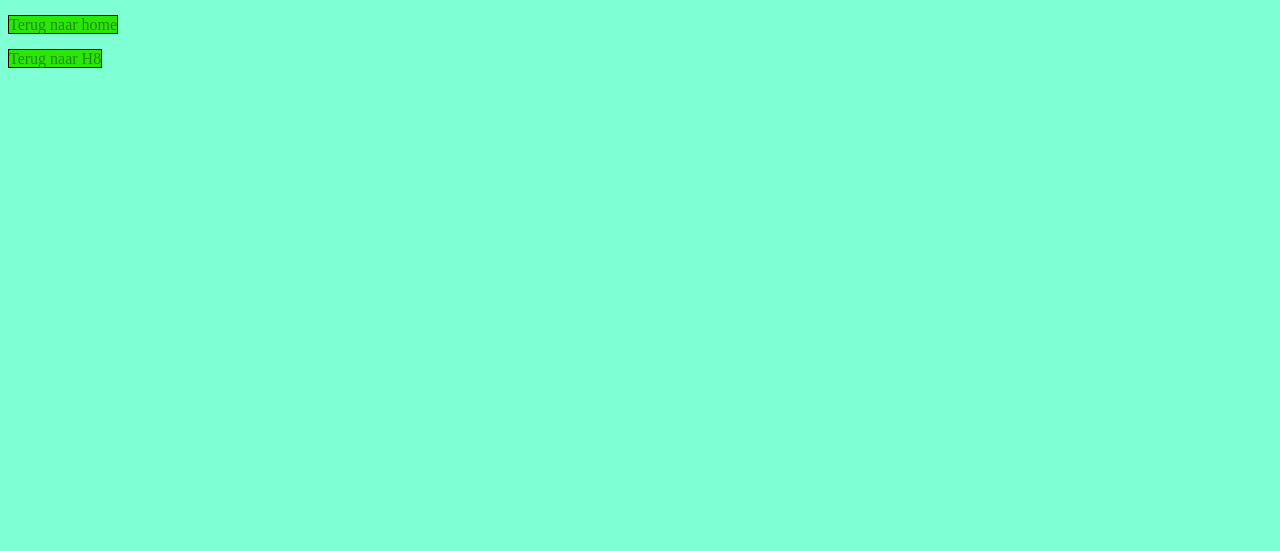
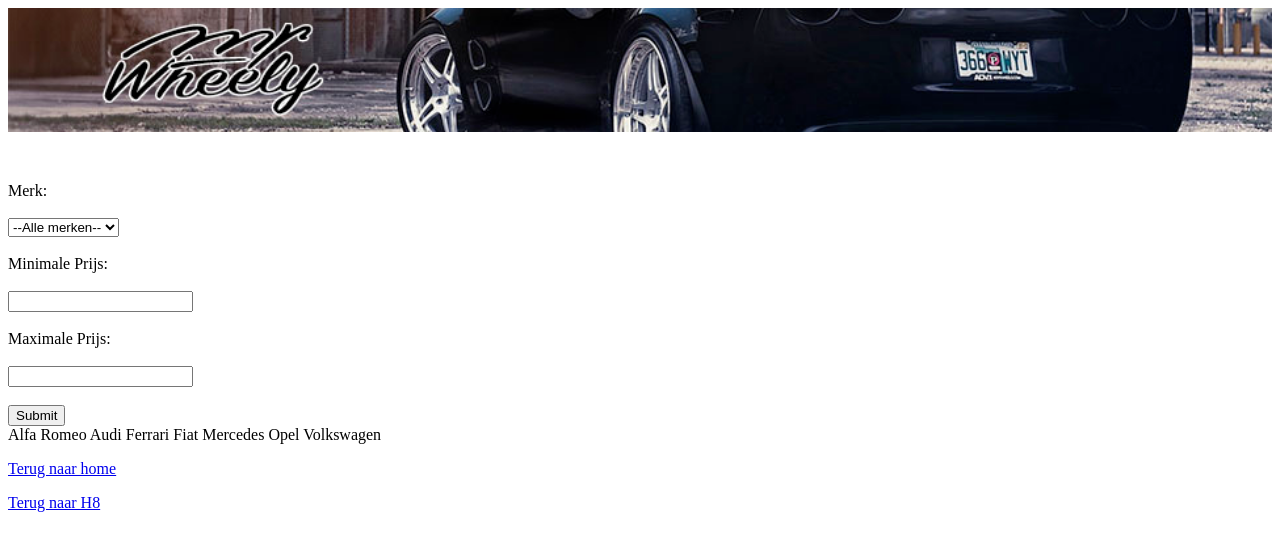
Before and after one commit to ZoruaStar64/PHP, a PHP site: page /PHP/H08/opdracht3H8.php in a window 1280 px wide. Shown: the top 551 px of the page. Run offline with PHP 8.4, Linux system fonts and the light colour scheme.

Commit message:
thank you github very cool
had to fix a mistake cause i thought origin/main was from my pc to github but it was not

```diff
--- a/PHP/H08/opdracht3H8.php
+++ b/PHP/H08/opdracht3H8.php
@@ -1,17 +1,44 @@
 <!doctype html>
 <html lang="en">
 <head>
-        <link rel="stylesheet" href="../../CSS/styles.css">
+        <link rel="stylesheet" href="../../CSS/wheely.css">
     <title>Mr Wheely's Garage</title>
 </head>
 <body>
+<header>
+    <div class="container wheely"></div>
+</header>
+
+<form action="opdracht3H8.php" method="post">
+    Merk: <br><br>
+    <select name="merk[]">
+        <option value="Alles">--Alle merken--</option>
+        <option value="AlfaRomeo">Alfa Romeo</option>
+        <option value="Audi">Audi</option>
+        <option value="Ferrari">Ferrari</option>
+        <option value="Fiat">Fiat</option>
+        <option value="Mercedes">Mercedes</option>
+        <option value="Opel">Opel</option>
+        <option value="Volkswagen">Volkswagen</option>
+    </select>
+    <br><br>
+    Minimale Prijs:
+    <br><br>
+    <input type="number" name="minimumPrijs">
+    <br><br>
+    Maximale Prijs:
+    <br><br>
+    <input type="number" name="maximumPrijs">
+    <br><br>
+    <input type="submit" value="Submit">
+</form>
 
 <?php
 
 
 class Auto {
 
-   private $merk = ["Audi", "Ferrari", "Fiat", "Mercedes", "Opel", "Volkswagen"];
+   private $merk = ["Alfa Romeo", "Audi", "Ferrari", "Fiat", "Mercedes", "Opel", "Volkswagen"];
    private $type = "";
    private $prijs = "";
    private $url = "";
@@ -37,10 +64,10 @@ class Auto {
 
 class Autooverzicht {
 
-    private $autoos = [""];
+    private $autoos = [];
 
     public function voegAutoToe() {
-
+    $this->autoos = $this->autoos + ["Alfa Romeo ", "Audi ", "Ferrari ", "Fiat ", "Mercedes ", "Opel ", "Volkswagen "];
     }
 
     public function getGefilterdeLijst() {
@@ -48,10 +75,17 @@ class Autooverzicht {
     }
 
     public function getAutoLijst() {
-
+    foreach ($this->autoos as $auto) {
+        echo $auto;
+        }
     }
 
 }
+
+$garageProgramma = new Auto();
+$garageProgramma = new Autooverzicht();
+$garageProgramma->voegAutoToe();
+$garageProgramma->getAutoLijst();
 
 
 ?>
```
